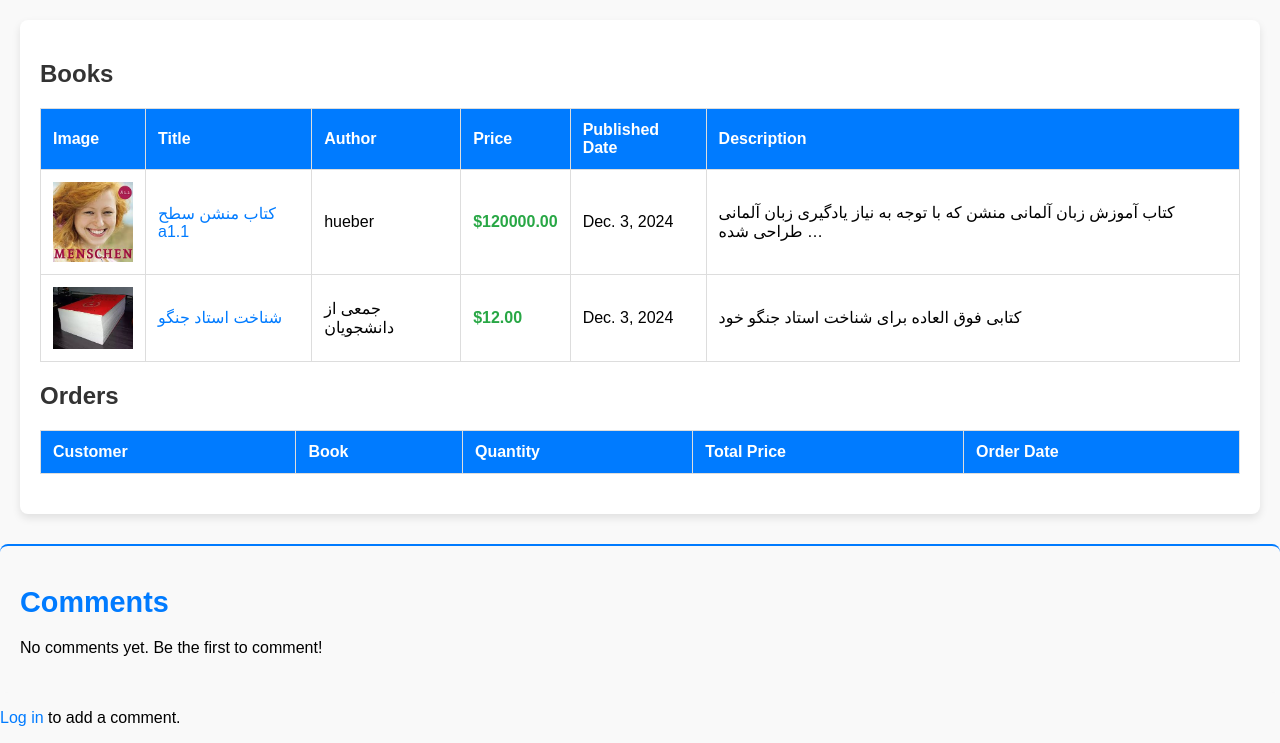
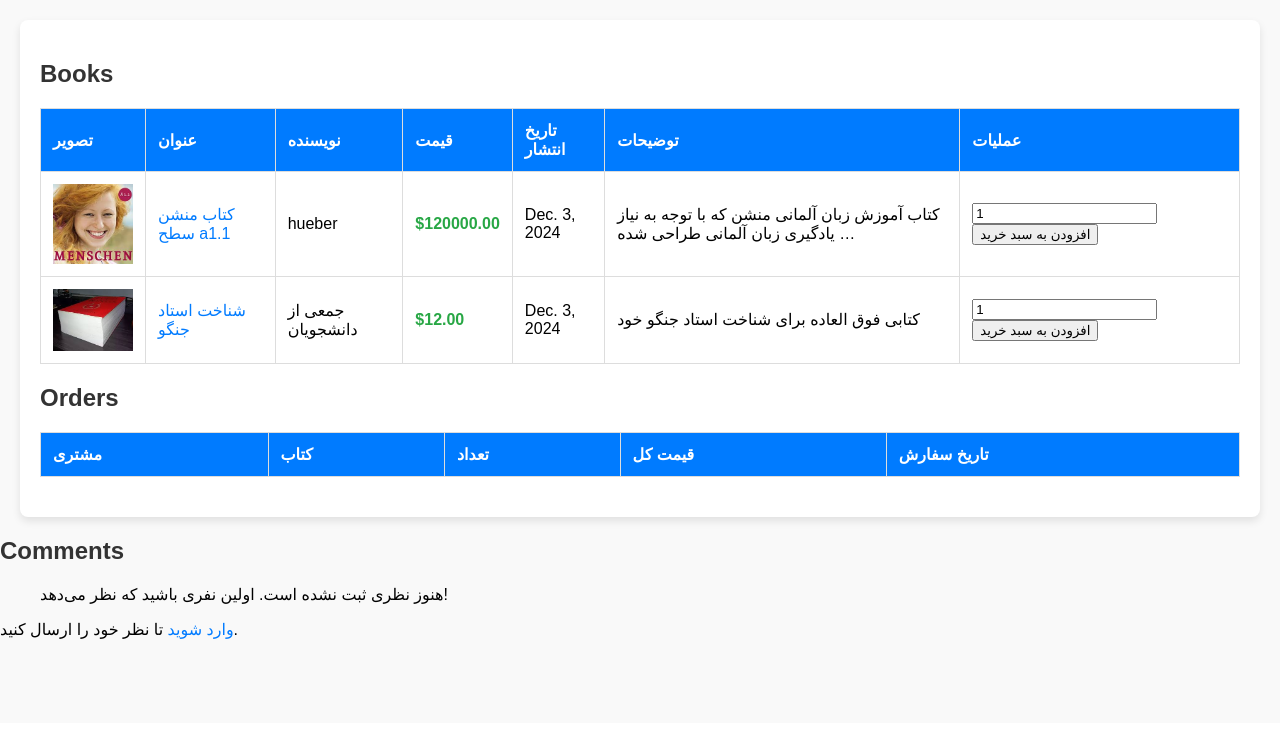
Before and after one commit to alirezazareian-django/-, a Django app: page /accounts/books/ in a window 1280 px wide. Shown: the part 77-820 px from the top of the page. After the commit the page ends 716 px from the top, so only its background shows below. Run offline with Django 5.2, Linux system fonts and the light colour scheme; data comes from the database, SQL or seed files in the repository; both versions use the stored data as it was after the commit; lists and menus that the app fills with data are empty.

Commit message:
takmil cart

```diff
--- a/accounts/templates/accounts/book_list.html
+++ b/accounts/templates/accounts/book_list.html
@@ -5,7 +5,7 @@
     <meta name="viewport" content="width=device-width, initial-scale=1.0">
     <title>Bookstore Dashboard</title>
     <style>
-        /* General Styles */
+        /* استایل‌های عمومی */
         body {
             font-family: Arial, sans-serif;
             margin: 0;
@@ -93,17 +93,18 @@
     </header>
 
     <div class="container">
-        <!-- Books Section -->
+        <!-- بخش کتاب‌ها -->
         <h2>Books</h2>
         <table>
             <thead>
                 <tr>
-                    <th>Image</th>
-                    <th>Title</th>
-                    <th>Author</th>
-                    <th>Price</th>
-                    <th>Published Date</th>
-                    <th>Description</th>
+                    <th>تصویر</th>
+                    <th>عنوان</th>
+                    <th>نویسنده</th>
+                    <th>قیمت</th>
+                    <th>تاریخ انتشار</th>
+                    <th>توضیحات</th>
+                    <th>عملیات</th>  <!-- ستون برای عملیات افزودن به سبد خرید -->
                 </tr>
             </thead>
             <tbody>
@@ -117,21 +118,32 @@
                     <td class="price">${{ book.price }}</td>
                     <td>{{ book.published_date }}</td>
                     <td>{{ book.description|truncatewords:15 }}</td>
+                    <td>
+                        <!-- فرم افزودن به سبد خرید -->
+                        <form action="{% url 'add_to_cart' book.id %}" method="POST">
+                            {% csrf_token %}
+                            <!-- ورودی برای تعداد، مقدار پیش‌فرض 1 -->
+                            <input type="number" name="quantity" value="1" min="1">
+                            <!-- دکمه ارسال برای افزودن به سبد خرید -->
+                            <button type="submit">افزودن به سبد خرید</button>
+                        </form>
+                        <!-- فرم افزودن به سبد خرید به پایان می‌رسد -->
+                    </td>
                 </tr>
                 {% endfor %}
             </tbody>
         </table>
 
-        <!-- Orders Section -->
+        <!-- بخش سفارشات -->
         <h2>Orders</h2>
         <table>
             <thead>
                 <tr>
-                    <th>Customer</th>
-                    <th>Book</th>
-                    <th>Quantity</th>
-                    <th>Total Price</th>
-                    <th>Order Date</th>
+                    <th>مشتری</th>
+                    <th>کتاب</th>
+                    <th>تعداد</th>
+                    <th>قیمت کل</th>
+                    <th>تاریخ سفارش</th>
                 </tr>
             </thead>
             <tbody>
@@ -147,99 +159,8 @@
             </tbody>
         </table>
     </div>
-</body>
-</html>
 
-<style>
-    /* General Styles for Comments Section */
-    .comments-section {
-        margin-top: 30px;
-        padding: 20px;
-        border-top: 2px solid #007BFF;
-        background-color: #f9f9f9;
-        border-radius: 8px;
-    }
-
-    .comments-section h2 {
-        margin-bottom: 20px;
-        color: #007BFF;
-        font-size: 1.8em;
-    }
-
-    .comments-list {
-        list-style-type: none;
-        padding: 0;
-    }
-
-    .comments-list li {
-        padding: 15px;
-        border-bottom: 1px solid #ddd;
-    }
-
-    .comments-list li:last-child {
-        border-bottom: none;
-    }
-
-    .comments-list strong {
-        color: #007BFF;
-        font-size: 1.1em;
-    }
-
-    .comment-meta {
-        font-size: 0.9em;
-        color: #888;
-        margin-bottom: 5px;
-    }
-
-    .comment-text {
-        font-size: 1em;
-        line-height: 1.5;
-        color: #333;
-    }
-
-    /* Add Comment Form */
-    .add-comment {
-        margin-top: 30px;
-        padding: 20px;
-        border: 1px solid #ddd;
-        background-color: #fff;
-        border-radius: 8px;
-    }
-
-    .add-comment h3 {
-        margin-bottom: 15px;
-        color: #007BFF;
-    }
-
-    .add-comment form p {
-        margin-bottom: 15px;
-    }
-
-    .add-comment button {
-        background-color: #007BFF;
-        color: white;
-        border: none;
-        padding: 10px 15px;
-        font-size: 1em;
-        border-radius: 5px;
-        cursor: pointer;
-    }
-
-    .add-comment button:hover {
-        background-color: #0056b3;
-    }
-
-    .login-message a {
-        color: #007BFF;
-        text-decoration: none;
-    }
-
-    .login-message a:hover {
-        text-decoration: underline;
-    }
-</style>
-
-<!-- Comments Section -->
+    <!-- بخش نظرات -->
     <div class="comments-section">
         <h2>Comments</h2>
         <ul class="comments-list">
@@ -254,23 +175,25 @@
                 </div>
             </li>
             {% empty %}
-        <p>No comments yet. Be the first to comment!</p>
+            <p>هنوز نظری ثبت نشده است. اولین نفری باشید که نظر می‌دهد!</p>
             {% endfor %}
         </ul>
     </div>
 
     {% if request.user.is_authenticated %}
-<!-- Add Comment Section -->
+    <!-- بخش افزودن نظر -->
     <div class="add-comment">
-    <h3>Add a Comment</h3>
+        <h3>افزودن نظر</h3>
         <form method="POST">
             {% csrf_token %}
             {{ form.as_p }}
-        <button type="submit">Submit</button>
+            <button type="submit">ارسال</button>
         </form>
     </div>
     {% else %}
     <p class="login-message">
-    <a href="{% url 'login' %}">Log in</a> to add a comment.
+        <a href="{% url 'login' %}">وارد شوید</a> تا نظر خود را ارسال کنید.
     </p>
     {% endif %}
+</body>
+</html>
--- a/accounts/views.py
+++ b/accounts/views.py
@@ -109,7 +109,7 @@ class ProfileView(UpdateView):
 class CartView(View):
     def get(self, request):
         cart, created = Cart.objects.get_or_create(user=request.user)
-        return render(request, 'cart.html', {'cart': cart})
+        return render(request, 'accounts/cart.html', {'cart': cart})
 
 @method_decorator(login_required, name='dispatch')
 class AddToCartView(View):
```
Also changed, not shown: db.sqlite3. Lines whose indentation alone changed are shown as unchanged.
